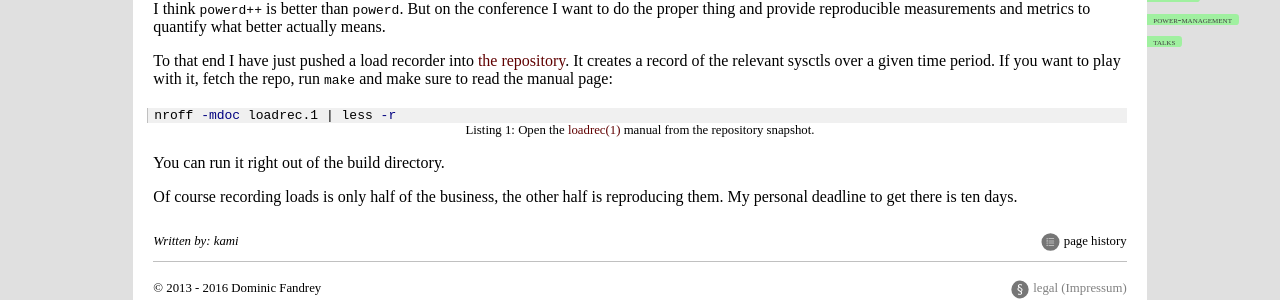
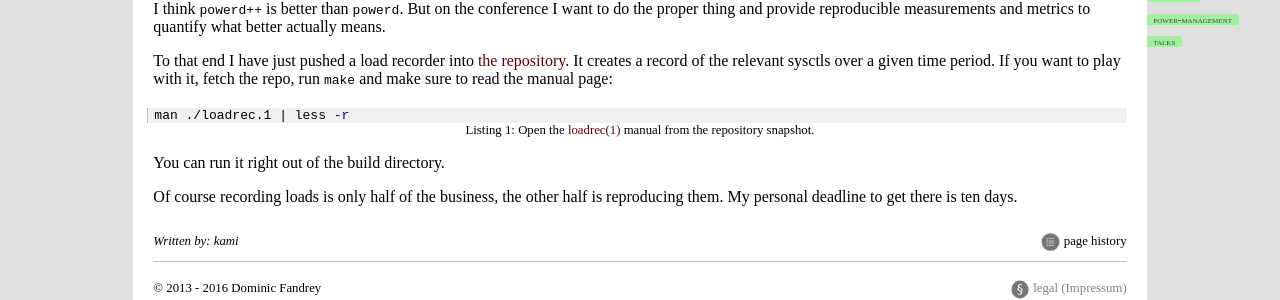
Before and after one commit to lonkamikaze/lonkamikaze.github.io, a Jekyll site: the page built from _posts/2016-09-05-reproducing-loads-for-eurobsdcon.md, in a window 1280 px wide. Shown: the part 151-451 px from the top of the page. Built offline with Jekyll 4.4.1, drawn with Linux system fonts in a browser that asks for light colours.

Commit message:
Use man instead of nroff

```diff
--- a/_posts/2016-09-05-reproducing-loads-for-eurobsdcon.md
+++ b/_posts/2016-09-05-reproducing-loads-for-eurobsdcon.md
@@ -23,7 +23,7 @@ want to play with it, fetch the repo, run `make` and make sure to
 read the manual page:
 
 ~~~ sh
-nroff -mdoc loadrec.1 | less -r
+man ./loadrec.1 | less -r
 ~~~
 Open the [loadrec(1)] manual from the repository snapshot.
 
```
